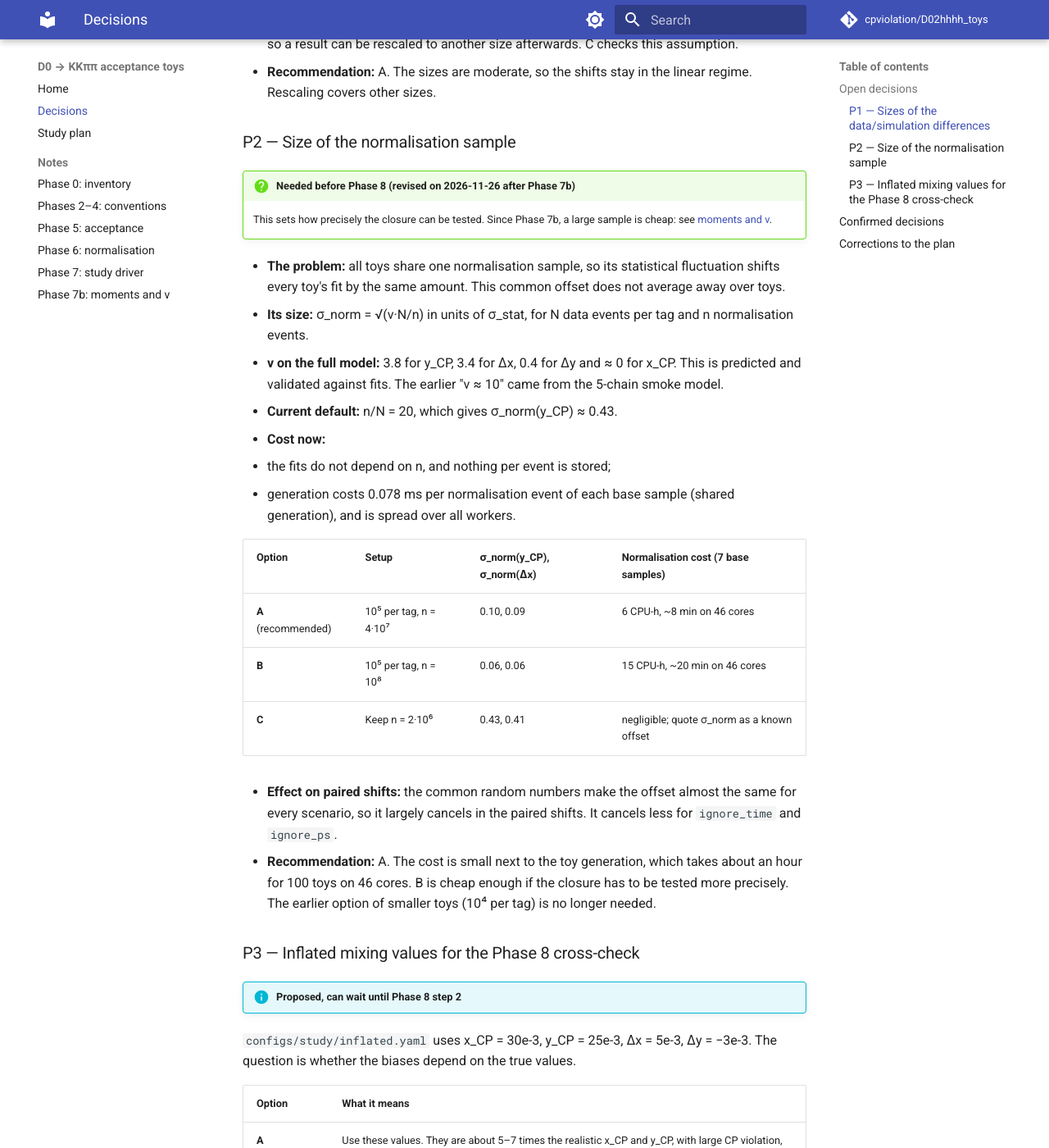
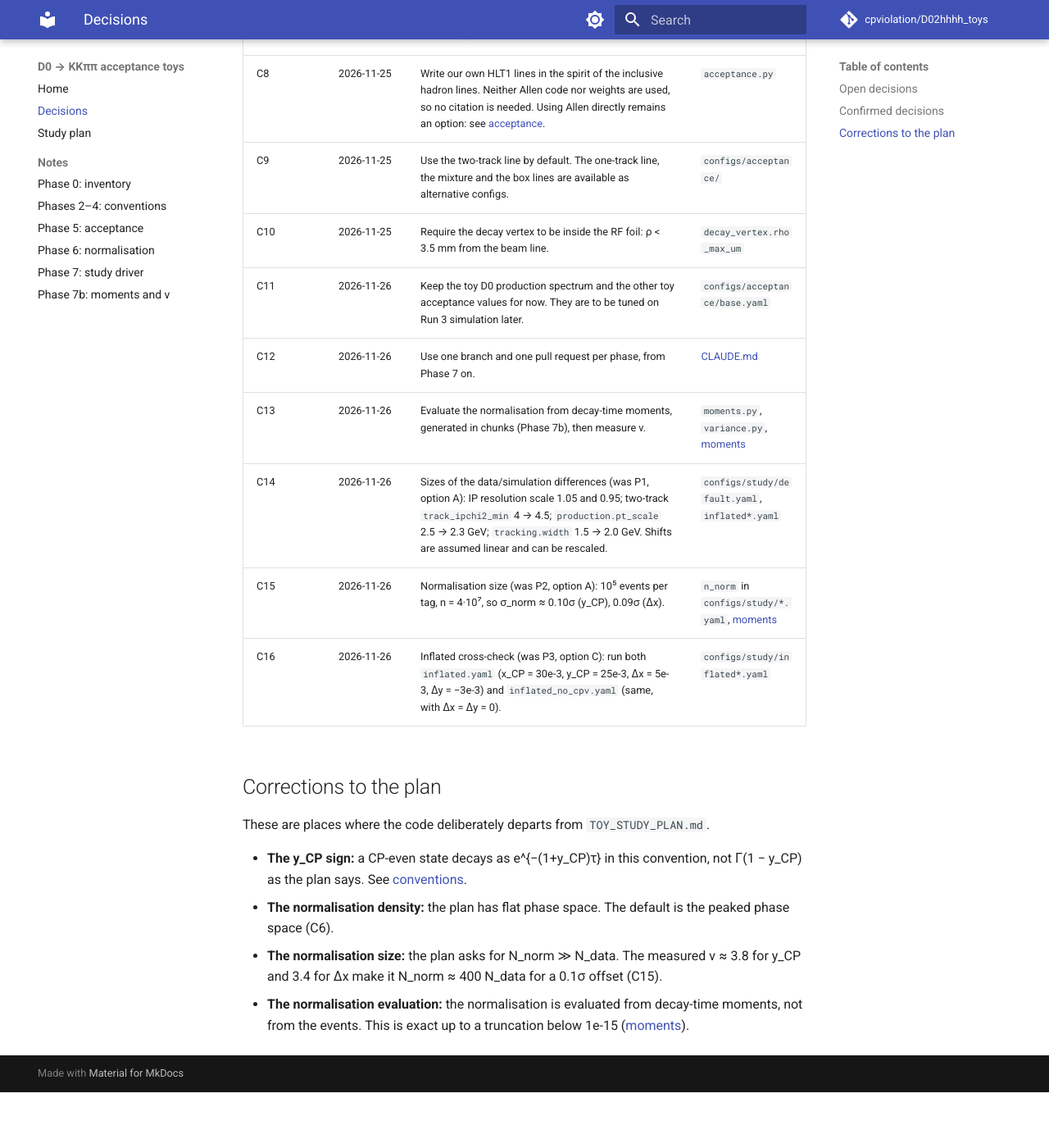
Before and after one commit to cpviolation/D02hhhh_toys, an MkDocs documentation site: the page built from docs/decisions.md, in a window 1280 px wide and 1400 px high, scrolled down 1215 px. Shown: the whole window at 82% size. Built offline with MkDocs 1.6.1 and Material for MkDocs 9.7.7, drawn with Linux system fonts in a browser that asks for light colours; comment, search, counter and statistics services are not loaded; after the commit the page ends 2547 px from its top, so only the background shows below that; some of the changed text lies outside the part shown.

Commit message:
Confirm P1–P3 as C14–C16: override sizes, n_norm = 4e7, no-CPV inflated config
Co-Authored-By: Claude Opus 5.5 <noreply@anthropic.com>

```diff
--- a/docs/decisions.md
+++ b/docs/decisions.md
@@ -11,84 +11,7 @@ lists the confirmed decisions.
 
 ## Open decisions
 
-### P1 — Sizes of the data/simulation differences
-
-!!! question "Needed before Phase 8"
-    Every override scenario in `configs/study/default.yaml` and `inflated.yaml`
-    depends on these sizes.
-
-Each scenario fits the data with an analyst's acceptance model that differs from the
-true one by a single parameter.
-
-| Scenario | Parameter | True | Proposed analyst's value |
-|---|---|---|---|
-| `ip_resolution_±5%` | `ip_resolution.scale` | 1.0 | 1.05 and 0.95 |
-| `ipchi2_cut_+0.5` | two-track `track_ipchi2_min` | 4.0 | 4.5 |
-| `softer_d0_pt` | `production.pt_scale` | 2.5 GeV | 2.3 GeV |
-| `slower_tracking_turn_on` | `tracking.width` | 1.5 GeV | 2.0 GeV |
-
-| Option | What it means |
-|---|---|
-| **A** (proposed) | Use the values in the table. |
-| **B** | Use other values. Name them, e.g. a size you know from a Run 3 data/simulation comparison. |
-| **C** | Use two sizes per effect, e.g. the proposed value and twice it, to check that the bias scales linearly. Each added size costs one more base normalisation sample and one more fit per toy, but no extra toy generation. |
-
-- **Impact:** for small differences the shift should be roughly linear in the size of
-  the difference, so a result can be rescaled to another size afterwards. C checks this
-  assumption.
-- **Recommendation:** A. The sizes are moderate, so the shifts stay in the linear
-  regime. Rescaling covers other sizes.
-
-### P2 — Size of the normalisation sample
-
-!!! question "Needed before Phase 8 (revised on 2026-11-26 after Phase 7b)"
-    This sets how precisely the closure can be tested. Since Phase 7b, a large sample
-    is cheap: see [moments and v](notes/moments.md).
-
-- **The problem:** all toys share one normalisation sample, so its statistical
-  fluctuation shifts every toy's fit by the same amount. This common offset does not
-  average away over toys.
-- **Its size:** σ_norm = √(v·N/n) in units of σ_stat, for N data events per tag and n
-  normalisation events.
-- **v on the full model:** 3.8 for y_CP, 3.4 for Δx, 0.4 for Δy and ≈ 0 for x_CP. This
-  is predicted and validated against fits. The earlier "v ≈ 10" came from the 5-chain
-  smoke model.
-- **Current default:** n/N = 20, which gives σ_norm(y_CP) ≈ 0.43.
-- **Cost now:**
-  - the fits do not depend on n, and nothing per event is stored;
-  - generation costs 0.078 ms per normalisation event of each base sample (shared generation), and is spread over all workers.
-
-| Option | Setup | σ_norm(y_CP), σ_norm(Δx) | Normalisation cost (7 base samples) |
-|---|---|---|---|
-| **A** (recommended) | 10⁵ per tag, n = 4·10⁷ | 0.10, 0.09 | 6 CPU-h, ~8 min on 46 cores |
-| **B** | 10⁵ per tag, n = 10⁸ | 0.06, 0.06 | 15 CPU-h, ~20 min on 46 cores |
-| **C** | Keep n = 2·10⁶ | 0.43, 0.41 | negligible; quote σ_norm as a known offset |
-
-- **Effect on paired shifts:** the common random numbers make the offset almost the
-  same for every scenario, so it largely cancels in the paired shifts. It cancels less
-  for `ignore_time` and `ignore_ps`.
-- **Recommendation:** A. The cost is small next to the toy generation, which takes
-  about an hour for 100 toys on 46 cores. B is cheap enough if the closure has to be
-  tested more precisely. The earlier option of smaller toys (10⁴ per tag) is no longer
-  needed.
-
-### P3 — Inflated mixing values for the Phase 8 cross-check
-
-!!! info "Proposed, can wait until Phase 8 step 2"
-
-`configs/study/inflated.yaml` uses x_CP = 30e-3, y_CP = 25e-3, Δx = 5e-3,
-Δy = −3e-3. The question is whether the biases depend on the true values.
-
-| Option | What it means |
-|---|---|
-| **A** (proposed) | Use these values. They are about 5–7 times the realistic x_CP and y_CP, with large CP violation, so a dependence on the truth would show. |
-| **B** | Inflate x_CP and y_CP only, with Δx = Δy = 0. This keeps CP-symmetric effects separate from the CP-violation terms. |
-| **C** | Run both A and B. |
-
-**Recommendation:** C.
-- In the smoke study, Δx and Δy moved under CP-symmetric mis-modellings only because
-  the true Δx and Δy were non-zero.
-- B isolates the effect of the true x_CP and y_CP. A tests the CP-violation terms.
+None at the moment.
 
 ## Confirmed decisions
 
@@ -107,6 +30,9 @@ true one by a single parameter.
 | C11 | 2026-11-26 | Keep the toy D0 production spectrum and the other toy acceptance values for now. They are to be tuned on Run 3 simulation later. | `configs/acceptance/base.yaml` |
 | C12 | 2026-11-26 | Use one branch and one pull request per phase, from Phase 7 on. | [CLAUDE.md](https://github.com/cpviolation/D02hhhh_toys/blob/main/CLAUDE.md) |
 | C13 | 2026-11-26 | Evaluate the normalisation from decay-time moments, generated in chunks (Phase 7b), then measure v. | `moments.py`, `variance.py`, [moments](notes/moments.md) |
+| C14 | 2026-11-26 | Sizes of the data/simulation differences (was P1, option A): IP resolution scale 1.05 and 0.95; two-track `track_ipchi2_min` 4 → 4.5; `production.pt_scale` 2.5 → 2.3 GeV; `tracking.width` 1.5 → 2.0 GeV. Shifts are assumed linear and can be rescaled. | `configs/study/default.yaml`, `inflated*.yaml` |
+| C15 | 2026-11-26 | Normalisation size (was P2, option A): 10⁵ events per tag, n = 4·10⁷, so σ_norm ≈ 0.10σ (y_CP), 0.09σ (Δx). | `n_norm` in `configs/study/*.yaml`, [moments](notes/moments.md) |
+| C16 | 2026-11-26 | Inflated cross-check (was P3, option C): run both `inflated.yaml` (x_CP = 30e-3, y_CP = 25e-3, Δx = 5e-3, Δy = −3e-3) and `inflated_no_cpv.yaml` (same, with Δx = Δy = 0). | `configs/study/inflated*.yaml` |
 
 ## Corrections to the plan
 
@@ -117,7 +43,7 @@ These are places where the code deliberately departs from `TOY_STUDY_PLAN.md`.
 - **The normalisation density:** the plan has flat phase space. The default is the
   peaked phase space (C6).
 - **The normalisation size:** the plan asks for N_norm ≫ N_data. The measured v ≈ 3.8
-  for y_CP and 3.4 for Δx make it N_norm ≈ 400 N_data for a 0.1σ offset (P2).
+  for y_CP and 3.4 for Δx make it N_norm ≈ 400 N_data for a 0.1σ offset (C15).
 - **The normalisation evaluation:** the normalisation is evaluated from decay-time
   moments, not from the events. This is exact up to a truncation below 1e-15
   ([moments](notes/moments.md)).
```
Also changed, not shown: docs/index.md (+4 -6 lines), docs/notes/moments.md (+1 -1 lines), docs/notes/study.md (+3 -3 lines), 4 other files.
